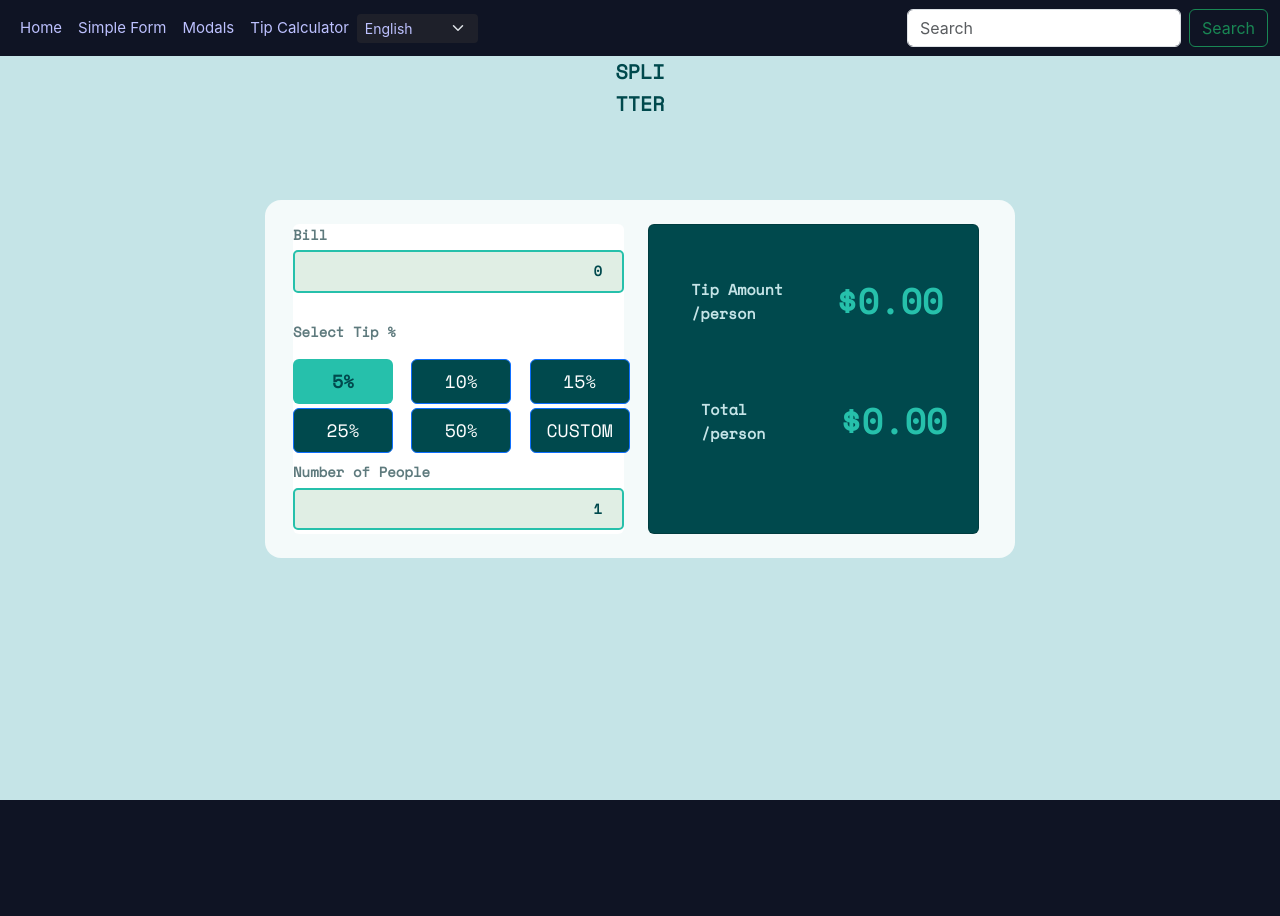
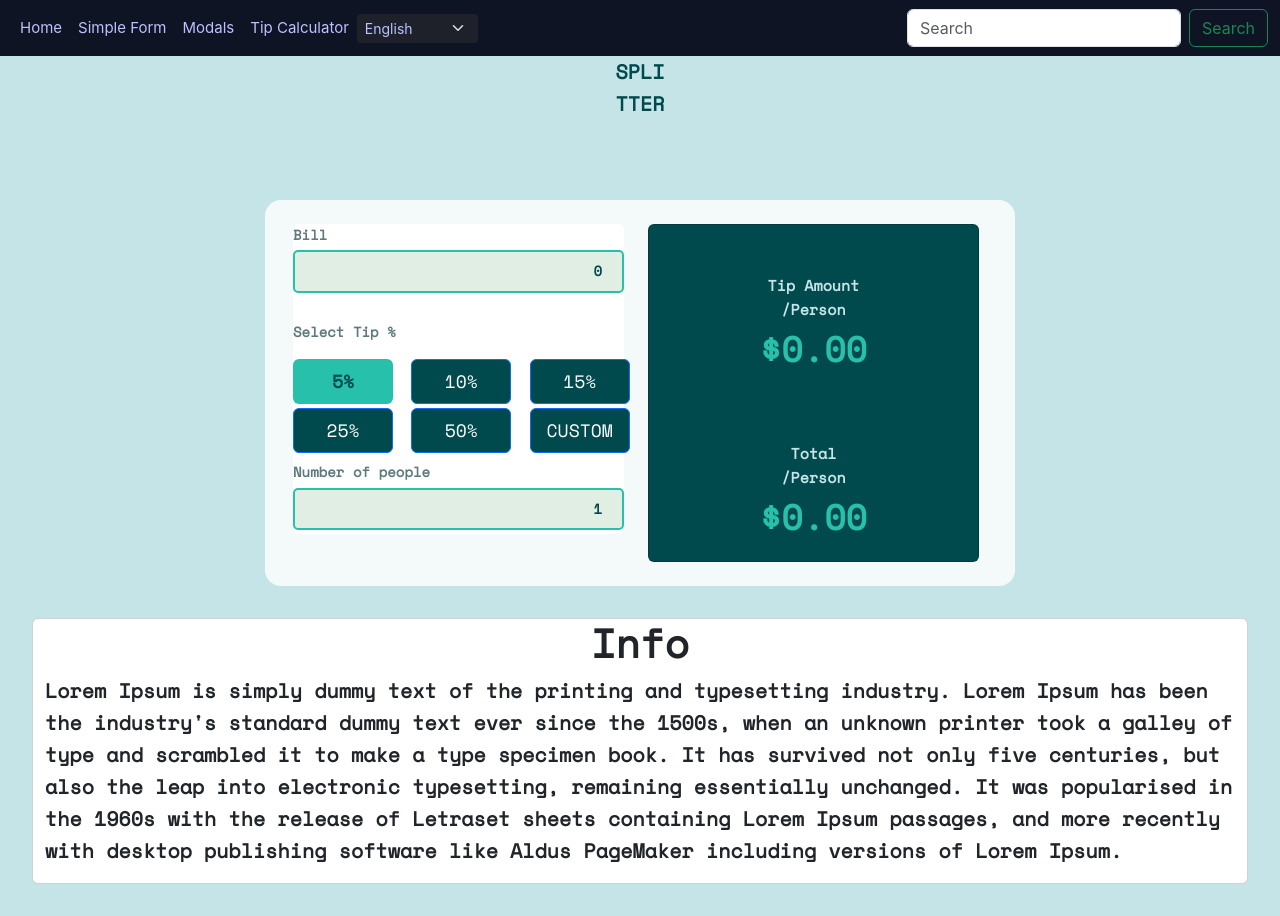
Before and after one commit to ErikEndler/erik-vue-vite, a Vue app: page /tip-calculator in a window 1280 px wide. Before the commit the page ends 800 px from the top, so only its background shows below. Built offline with nearby package versions, Linux system fonts and the light colour scheme.

Commit message:
feat(EVV-6): add i18n and improvements to TipCalculator

```diff
--- a/src/i18n/locales/en.json
+++ b/src/i18n/locales/en.json
@@ -81,12 +81,28 @@
       },
       "errorMessage": {
         "name": "Name is a required field",
-        "email": "Email is a required field",
+        "emailRequired": "Email is a required field",
+        "email": "Email must be a valid email",
         "password": "Password is a required field",
         "passwordMin": "password must be at least {min} characters",
         "confirmPassword": "Confirm Password",
         "passwordNotMatch": "Passwords do not match"
       }
+    }
+  },
+  "tipCalculator": {
+    "fields": {
+      "bill": "Bill",
+      "selectTip": "Select Tip %",
+      "numberOfPeople": "Number of people",
+      "tipAmount": "Tip Amount",
+      "total": "Total",
+      "/person": "/Person",
+      "custom": "CUSTOM"
+    },
+    "modal": {
+      "label": "Tip Custom %",
+      "title": "Tip Custom"
     }
   },
   "validation": {
--- a/src/i18n/locales/pt-br.json
+++ b/src/i18n/locales/pt-br.json
@@ -81,12 +81,28 @@
       },
       "errorMessage": {
         "name": "Nome é um campo obrigatório",
-        "email": "Email é um campo obrigatório",
+        "emailRequired": "Email é um campo obrigatório",
+        "email": "O e-mail deve ser um e-mail válido",
         "password": "Senha é um campo obrigatório",
         "passwordMin": "Senha deve ter pelo menos {min} caracteres",
         "confirmPassword": "Confirmar Senha",
         "passwordNotMatch": "As senhas não coincidem"
       }
+    }
+  },
+  "tipCalculator": {
+    "fields": {
+      "bill": "Valor Conta",
+      "selectTip": "Selecione Gorjeta %",
+      "numberOfPeople": "Número de Pessoas",
+      "tipAmount": "Gorjeta",
+      "total": "Total",
+      "/person": "/ Pessoa",
+      "custom": "OUTRO"
+    },
+    "modal": {
+      "label": "Valor Gorjeta %",
+      "title": "Gorjeta Personalizada"
     }
   },
   "validation": {
--- a/src/views/TipCalculator.vue
+++ b/src/views/TipCalculator.vue
@@ -1,11 +1,13 @@
 <script setup lang="ts">
-import { markRaw, reactive, ref, watch } from 'vue'
+import { markRaw, reactive, ref, watch, computed } from 'vue'
 import TextInput from '@/components/TextInput.vue'
 import { Form } from 'vee-validate'
 import { useModal } from '@/composables/useModal'
 import ModalForm, { type ConfigModalForm } from '@/components/modals/ModalForm.vue'
+import { useI18n } from 'vue-i18n'
 
 const modal = useModal()
+const { t } = useI18n()
 
 const state = reactive({
   bill: 0,
@@ -42,16 +44,20 @@ watch(
     calculateTotal()
   }
 )
-const config = ref<ConfigModalForm>({
+
+const config = computed(() => {
+  return ref<ConfigModalForm>({
     valueCustom: state.tipCustom,
-  label: 'Tip Custom',
-  title: 'Tip Custom',
+    label: t('tipCalculator.modal.label'),
+    title: t('tipCalculator.modal.title'),
     type: 'number',
     classInput: 'input-tip',
     classLabel: 'label-tip',
     classModal: 'page-tipe',
     classHeader: 'page-tipe'
   })
+})
+
 defineExpose({
   state
 })
@@ -62,7 +68,7 @@ defineExpose({
       <component
         :is="modal.component.value"
         :displayProp="modal.show.value"
-        :config="config"
+        :config="config.value"
         @confirmeModal="changeCustomTip"
         @closeModal="modal.hideModal"
       />
@@ -81,11 +87,11 @@ defineExpose({
                 classInput="input-tip"
                 nameProp="bill"
                 type="number"
-                label="Bill"
+                :label="$t('tipCalculator.fields.bill')"
                 placeholder="0"
                 id="bill"
               />
-              <label class="mt-4" for="percent">Select Tip %</label>
+              <label class="mt-4" for="percent">{{ $t('tipCalculator.fields.selectTip') }}</label>
               <div class="row mt-3 row-cols-3">
                 <div class="col-4">
                   <button
@@ -151,7 +157,7 @@ defineExpose({
                     type="button"
                   >
                     <span v-if="state.tipCustom > 0">{{ state.tipCustom }}%</span>
-                    <span v-else>CUSTOM</span>
+                    <span v-else> {{ $t('tipCalculator.fields.custom') }}</span>
                   </button>
                 </div>
               </div>
@@ -161,7 +167,7 @@ defineExpose({
                 classInput="input-tip"
                 nameProp="people"
                 type="number"
-                label="Number of People"
+                :label="$t('tipCalculator.fields.numberOfPeople')"
                 placeholder="0"
                 id="people"
               />
@@ -170,21 +176,21 @@ defineExpose({
         </div>
         <div class="col-12 col-lg-6">
           <div class="card card-3">
-            <div class="row my-5">
-              <div class="col ms-4 center result-label">
-                Tip Amount <br />
-                /person
+            <div class="row my-5 card-3-child">
+              <div class="row result-label">
+                {{ $t('tipCalculator.fields.tipAmount') }} <br />
+                {{ $t('tipCalculator.fields./person') }}
               </div>
-              <div class="col text-coin me-4 result">
+              <div class="row text-coin result">
                 {{ $n(state.tipPerson, 'currencyFormat') }}
               </div>
             </div>
-            <div class="row my-3">
-              <div class="center col ms-3 result-label">
-                Total <br />
-                /person
+            <div class="row my-3 card-3-child">
+              <div class="row result-label">
+                {{ $t('tipCalculator.fields.total') }} <br />
+                {{ $t('tipCalculator.fields./person') }}
               </div>
-              <div class="col text-coin me-3 result">
+              <div class="row text-coin result">
                 {{ $n(state.personTotal, 'currencyFormat') }}
               </div>
             </div>
@@ -192,14 +198,22 @@ defineExpose({
         </div>
       </div>
     </div>
+    <div class="card row card-4">
+      <h1 class="center"><b>Info</b></h1>
+      <p>
+        Lorem Ipsum is simply dummy text of the printing and typesetting industry. Lorem Ipsum has
+        been the industry's standard dummy text ever since the 1500s, when an unknown printer took a
+        galley of type and scrambled it to make a type specimen book. It has survived not only five
+        centuries, but also the leap into electronic typesetting, remaining essentially unchanged.
+        It was popularised in the 1960s with the release of Letraset sheets containing Lorem Ipsum
+        passages, and more recently with desktop publishing software like Aldus PageMaker including
+        versions of Lorem Ipsum.
+      </p>
+    </div>
   </div>
 </template>
 
 <style scoped lang="scss">
-.form-control {
-  width: 100px;
-  height: 45px;
-}
 .page-tipe {
   font-family: 'Space Mono', monospace;
   background-color: var(--Light-grayish-cyan) !important;
@@ -228,14 +242,7 @@ defineExpose({
   color: var(--Very-dark-cyan) !important;
   border: 2px solid var(--Strong-cyan);
 }
-.input-editable {
-  position: relative;
-  text-align: right;
-  margin-top: 0.25rem !important;
-  border: 2px solid var(--Strong-cyan);
-  font-size: 18px;
-  font-weight: 600;
-}
+
 .btn-custom-select {
   color: var(--Very-dark-cyan);
   background-color: var(--Strong-cyan) !important;
@@ -274,6 +281,12 @@ defineExpose({
   width: 100%;
   height: 100%;
   background-color: var(--Very-dark-cyan);
+  justify-content: center;
+}
+.card-3-child {
+  margin: 20px 0;
+  height: 50%;
+  justify-content: center;
 }
 .card-1 {
   width: 75%;
@@ -287,15 +300,40 @@ defineExpose({
   margin: 5rem auto 2rem auto;
   border-radius: 1rem;
 }
+.card-4 {
+  margin: 2rem;
+}
 .result {
   color: var(--Strong-cyan);
   font-size: 35px;
 }
 .result-label {
+  min-width: 139px;
   color: var(--Light-grayish-cyan);
   font-size: 15px;
+  text-align: center;
+  justify-content: center;
+  align-items: center;
 }
 .text-coin {
+  overflow-wrap: break-word;
+  word-wrap: break-word;
+
+  -ms-word-break: break-all;
+  /* This is the dangerous one in WebKit, as it breaks things wherever */
+  word-break: break-all;
+  /* Instead use this non-standard one: */
+  word-break: break-word;
+
+  /* Adds a hyphen where the word breaks, if supported (No Blink) */
+  -ms-hyphens: auto;
+  -moz-hyphens: auto;
+  -webkit-hyphens: auto;
+  hyphens: auto;
+
+  display: flex;
   text-align: center !important;
+  justify-content: center;
+  align-items: center;
 }
 </style>
```
Lines whose indentation alone changed are shown as unchanged.
